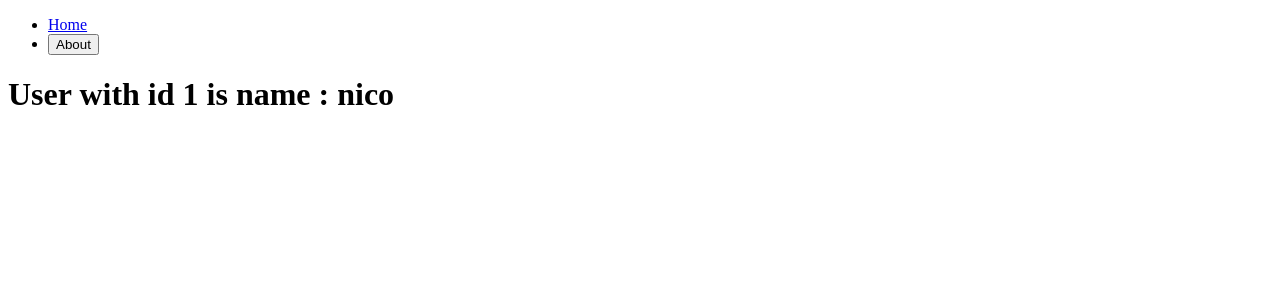
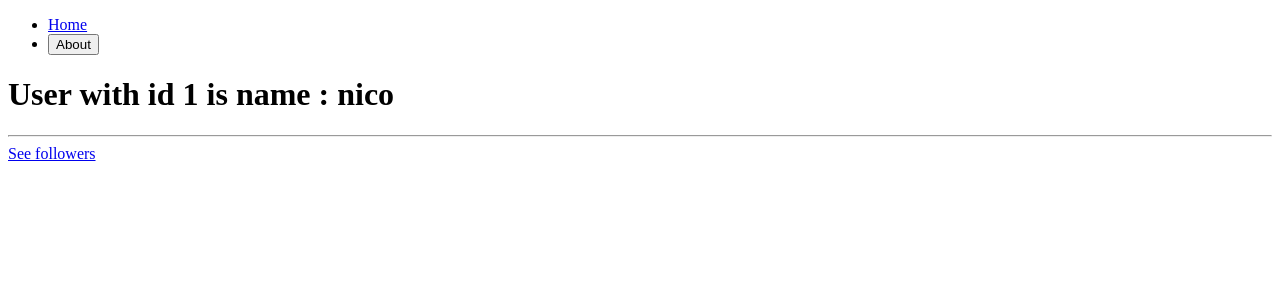
Before and after one commit to j2h30728/react-nomadcorder-masterClass, a React (Create React App) app in the folder 4_REACT_ROUTER_V6/4_0/: page /users/1 in a window 1280 px wide. Shown: the top 300 px of the page. Built offline with nearby package versions, Linux system fonts and the light colour scheme.

Commit message:
4.6 Outlet

```diff
--- /dev/null
+++ b/4_REACT_ROUTER_V6/4_0/src/screens/users/Followers.tsx
@@ -0,0 +1,5 @@
+function Followers() {
+  return <h1>Followers</h1>;
+}
+
+export default Followers;
--- a/4_REACT_ROUTER_V6/4_0/src/screens/users/User.tsx
+++ b/4_REACT_ROUTER_V6/4_0/src/screens/users/User.tsx
@@ -1,12 +1,17 @@
-import { useParams } from "react-router-dom";
+import { Link, Outlet, useParams } from "react-router-dom";
 import { users } from "../../db";
 
 const User = () => {
   const { userId } = useParams();
   return (
-    <h1>
-      User with id {userId} is name : {users[Number(userId) - 1].name}
-    </h1>
+    <div>
+      <h1>
+        User with id {userId} is name : {users[Number(userId) - 1].name}
+      </h1>
+      <hr />
+      <Link to="followers">See followers</Link>
+      <Outlet />
+    </div>
   );
 };
 export default User;
```
Also changed, not shown: 4_REACT_ROUTER_V6/4_0/src/Router.tsx (+7 -0 lines).
